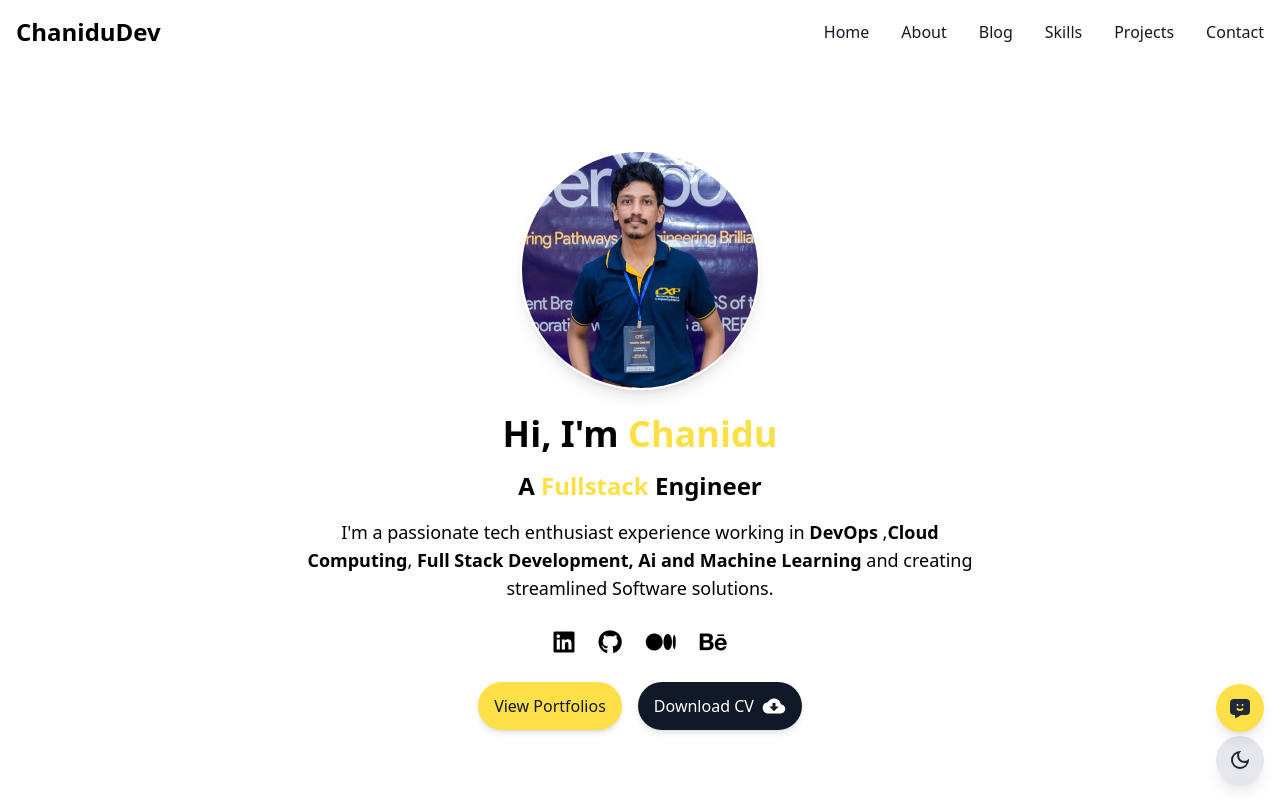
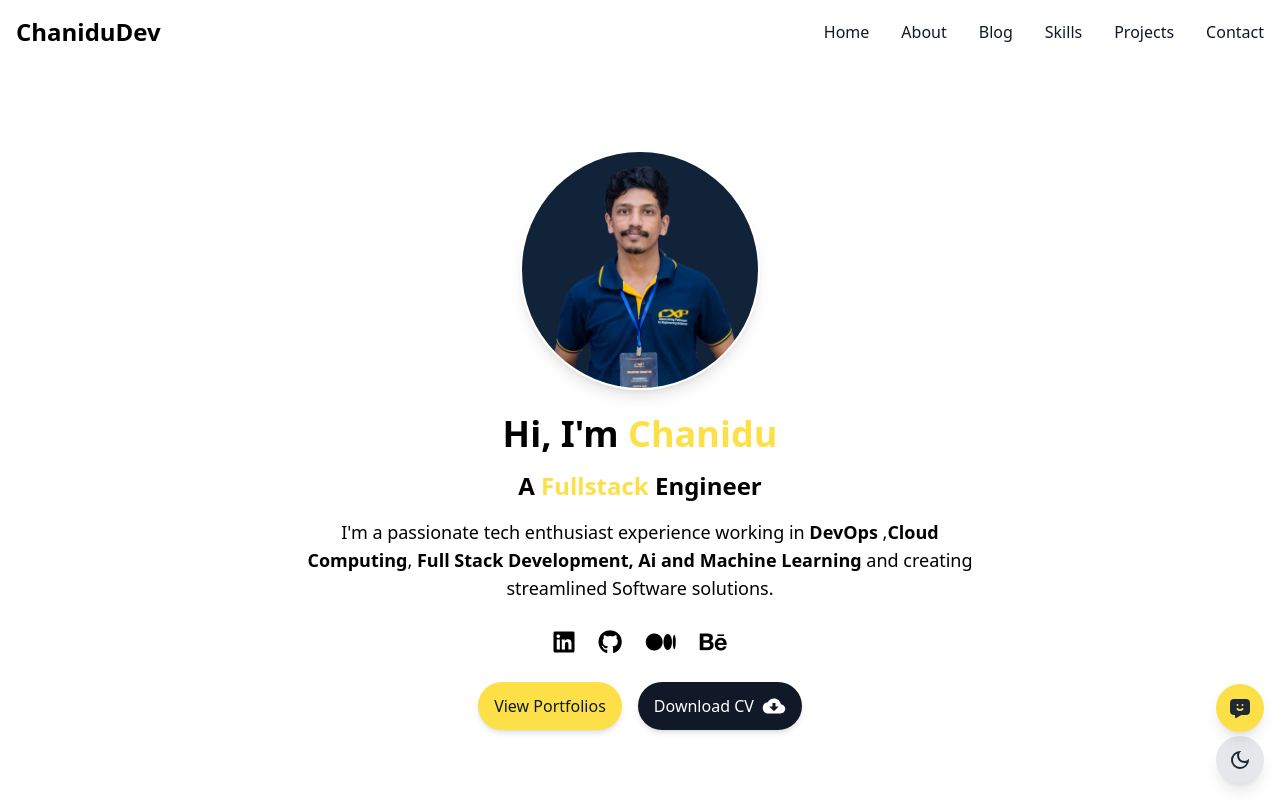
Before and after one commit to Chanidu26/ChaniduDev, a React (Create React App) app: page / in a window 1280 px wide. Shown: the top 800 px of the page. Built offline with nearby package versions, Linux system fonts and the light colour scheme.

Commit message:
changed DP

```diff
--- a/src/components/Home.js
+++ b/src/components/Home.js
@@ -1,5 +1,6 @@
 import React from "react";
 import profile from "../assets/profile.JPG";
+import DP from "../assets/dp.JPG";
 import { useTypewriter } from "react-simple-typewriter"
 import { IoMdCloudDownload } from "react-icons/io";
 const Home = () => {
@@ -16,7 +17,7 @@ const Home = () => {
         {/* Profile Section */}
         <div className="flex flex-col items-center">
           <img
-            src={profile}
+            src={DP}
             alt="Chanidu"
             className="w-60 h-60 rounded-full border-2 border-white shadow-lg mb-6 "
           />
```
Also changed, not shown: src/assets/dp.JPG (added).
